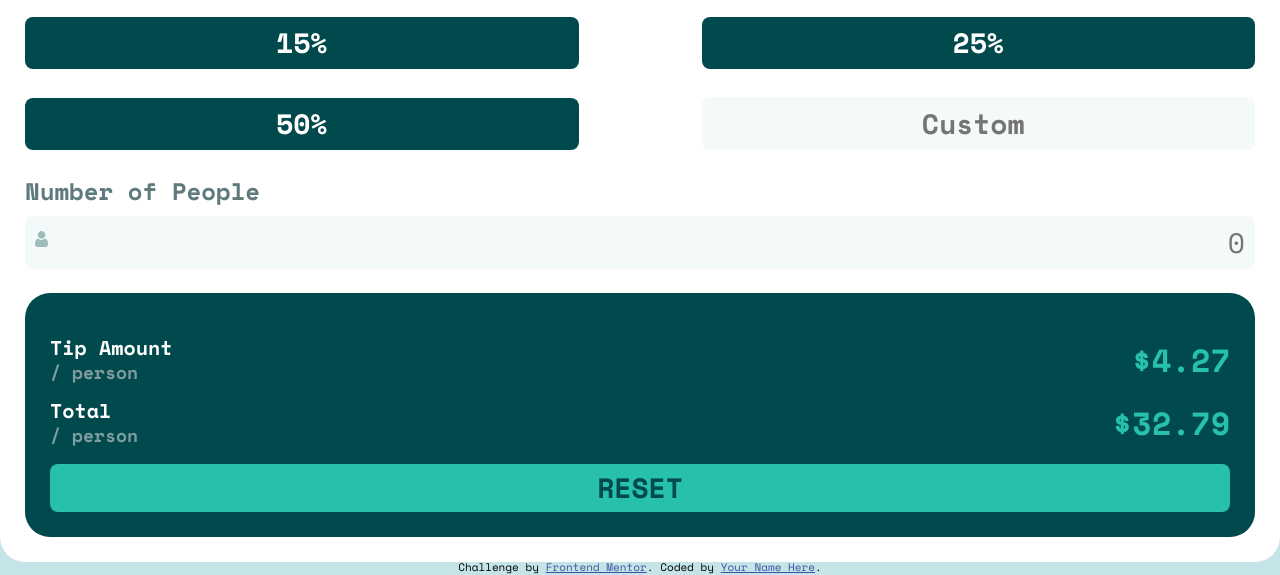
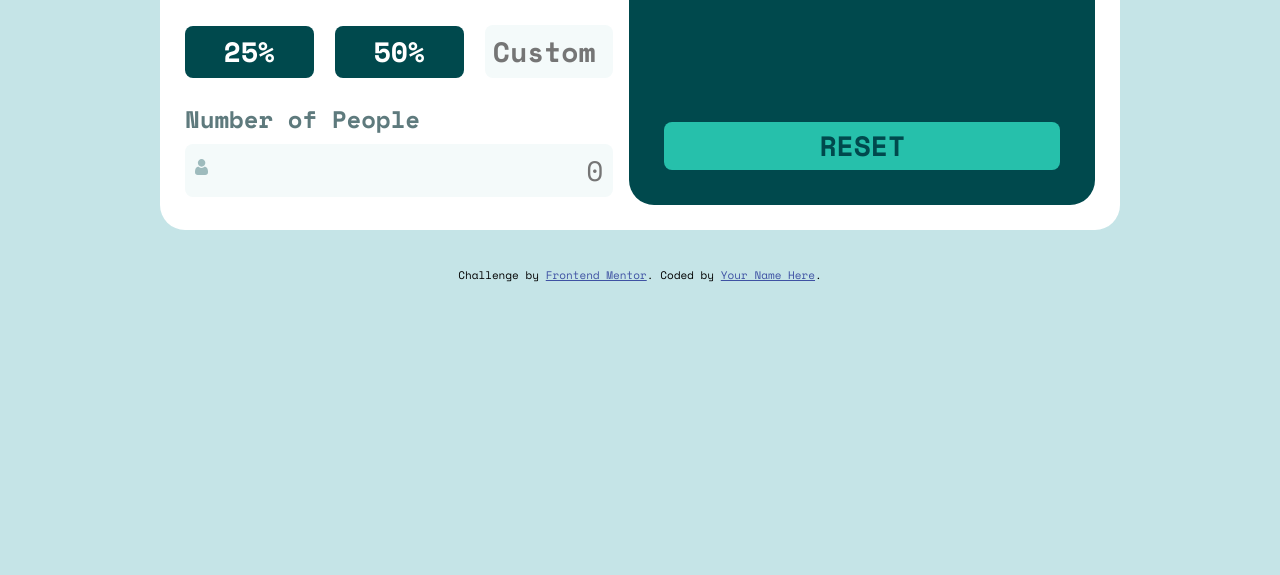
Before and after one commit to Zehray/frontendmentor-tip-calculator, a plain HTML site: page index.html in a window 1280 px wide. Shown: the part 405-980 px from the top of the page. After the commit the page ends 800 px from the top, so only its background shows below. Drawn offline with nearby package versions, Linux system fonts and the light colour scheme.

Commit message:
resized main-card

```diff
--- a/styles/style.css
+++ b/styles/style.css
@@ -23,7 +23,7 @@ html, body{
 
 .main-card{
     background-color: white;
-    width: 100%;
+    min-width: 375px;
     border-radius: 25px;
     display: flex;
     flex-direction: column;
@@ -31,6 +31,7 @@ html, body{
     align-items: center;
     gap: 16px;
     padding: 25px;
+
 }
 
 .main-card .input-container{
@@ -144,10 +145,14 @@ html, body{
     padding: 10px 0;
 }
 
-@media only screen and (min-width: 1440px) {
+.attribution{
+    margin-top: 40px;
+}
+
+@media only screen and (min-width: 1024px) {
 
     .container .main-card{
-        width: 65%;
+        width: 960px;
         flex-direction: row;
         align-items: stretch;
     }
```
